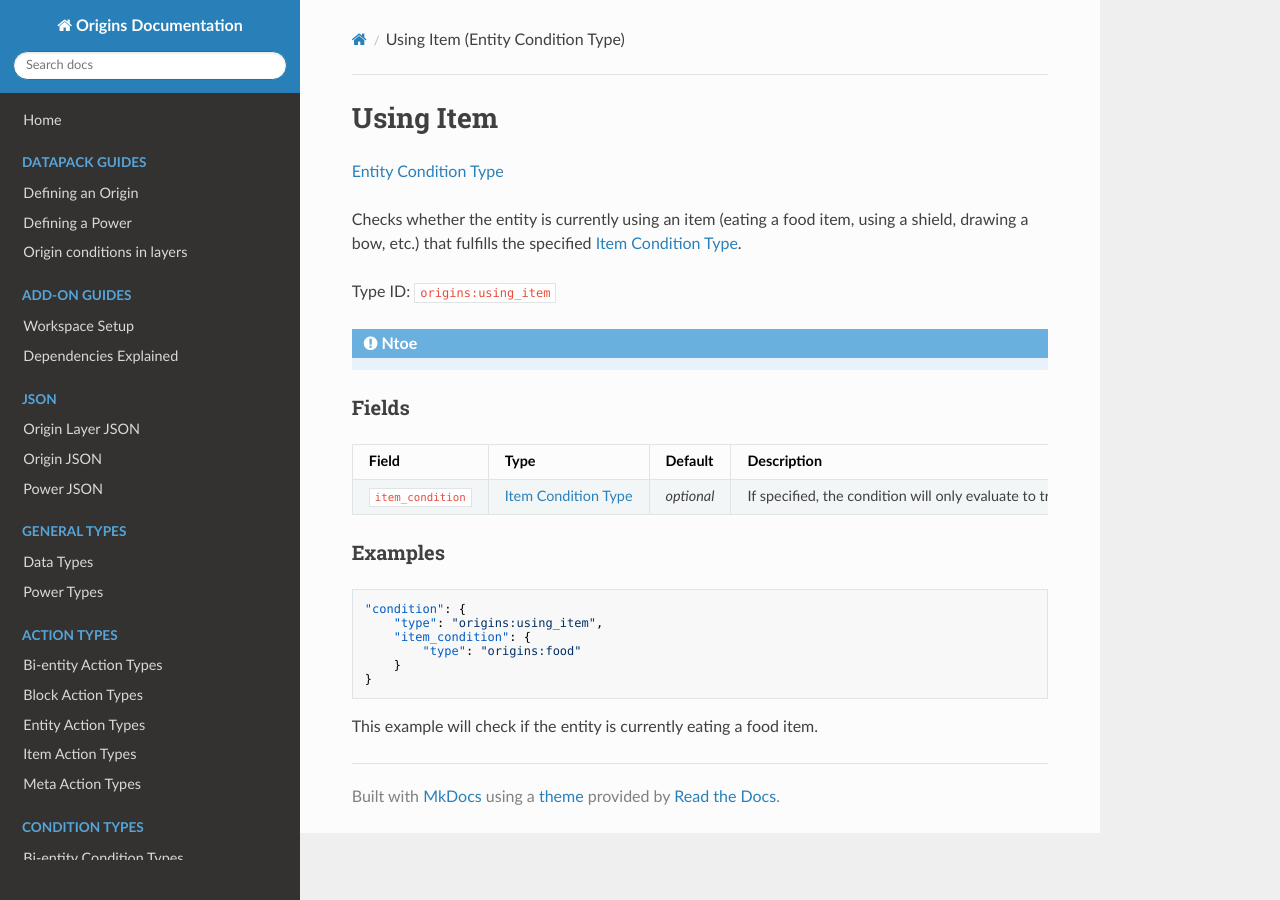
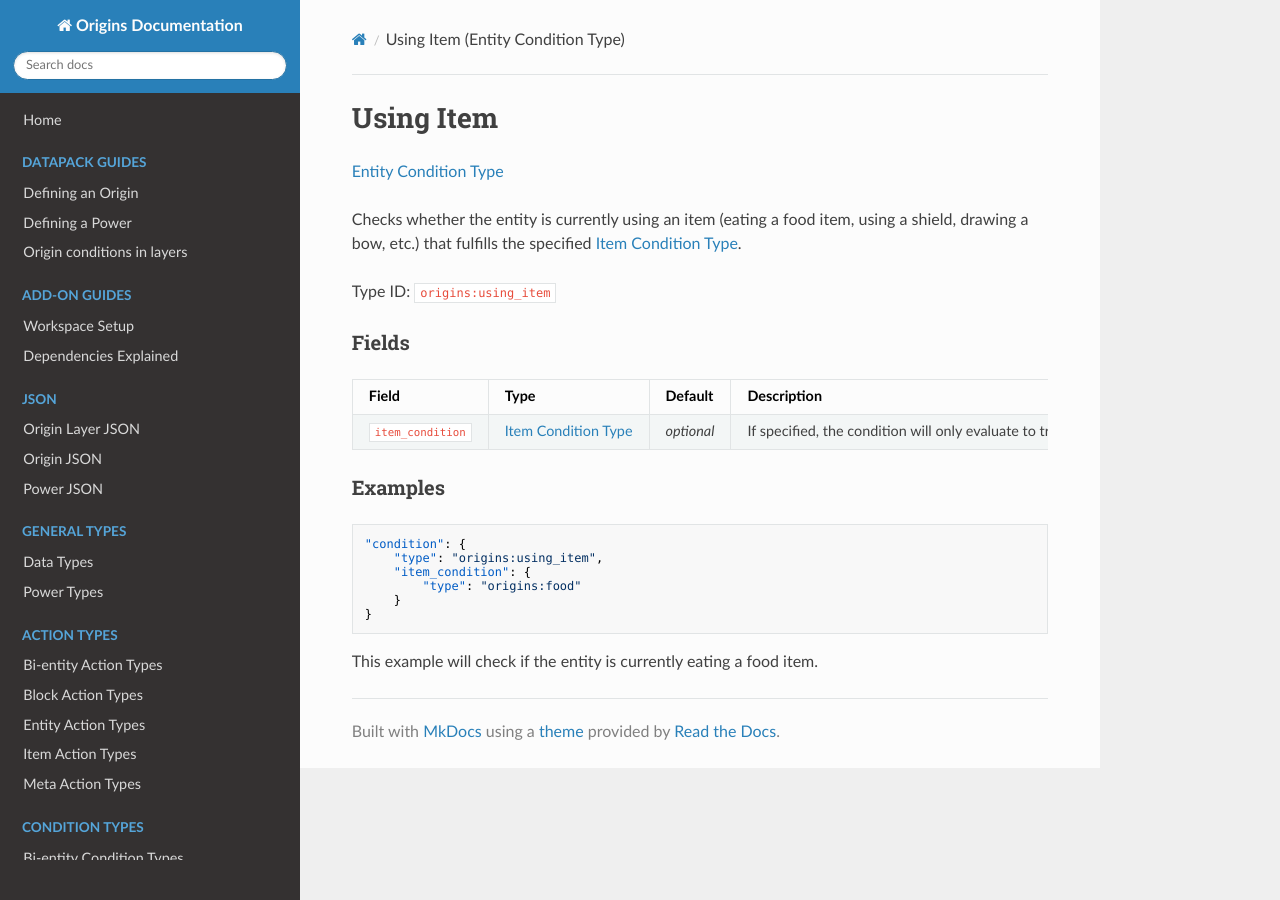
Before and after one commit to apace100/origins-docs, an MkDocs documentation site: the page built from docs/types/entity_condition_types/using_item.md, in a window 1280 px wide. Built offline with MkDocs 1.6.1, drawn with Linux system fonts in a browser that asks for light colours; nearby versions of some CDN libraries.

Commit message:
Updated `using_item.md` (Entity Condition Type)
Removed unneeded (and formatted wrong) admonition note

```diff
--- a/docs/types/entity_condition_types/using_item.md
+++ b/docs/types/entity_condition_types/using_item.md
@@ -10,8 +10,6 @@ date: 2021-04-04
 Checks whether the entity is currently using an item (eating a food item, using a shield, drawing a bow, etc.) that fulfills the specified [Item Condition Type](../item_condition_types.md).
 
 Type ID: `origins:using_item`
-
-!!! ntoe
 
 
 ### Fields
```
